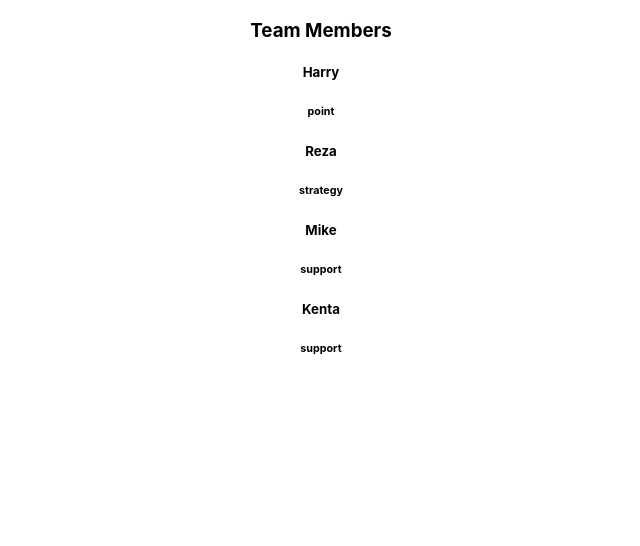
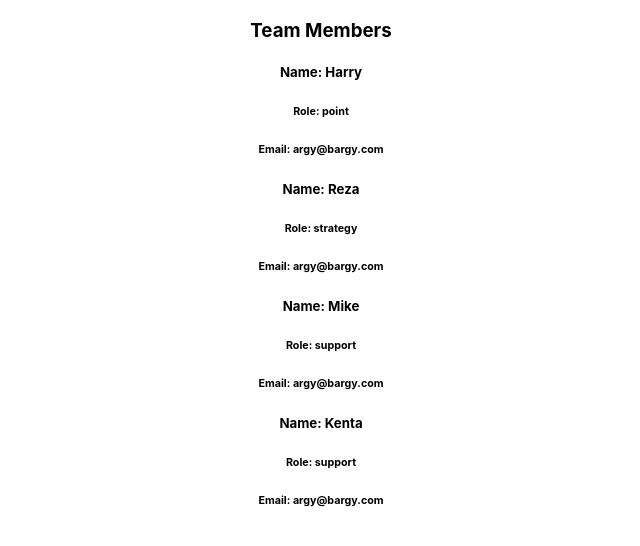
Before and after one commit to bloominstituteoftechnology/team-builder, a React (Create React App) app: page / in a window 1280 px wide. Shown: the top 546 px of the page, without its empty margins (319-959 px from the left). Built offline with nearby package versions, Linux system fonts and the light colour scheme.

Commit message:
added text to headers on map

```diff
--- a/src/App.js
+++ b/src/App.js
@@ -5,7 +5,7 @@ function App() {
 
   const [users, setUsers] = useState(
     [
-      {"name": "Harry", "role": "point"}, {"name": "Reza", "role": "strategy"}, {"name": "Mike", "role": "support"}, {"name": "Kenta", "role":"support"}
+      {"name": "Harry", "email": "argy@bargy.com", "role": "point"}, {"name": "Reza", "email": "argy@bargy.com", "role": "strategy"}, {"name": "Mike", "email": "argy@bargy.com", "role": "support"}, {"name": "Kenta", "email": "argy@bargy.com", "role":"support"}
     ])
 
   return (
@@ -15,8 +15,9 @@ function App() {
         {users.map((user) => {
           return (
             <div>
-              <h5>{user.name}</h5>
-              <h6>{user.role}</h6>
+              <h5>Name: {user.name}</h5>
+              <h6>Role: {user.role}</h6>
+              <h6>Email: {user.email}</h6>
             </div>
           )
         })}
--- a/src/components/User.js
+++ /dev/null
@@ -1 +0,0 @@
-import React from "react";
```
Also changed, not shown: src/components/Form.js (added).
